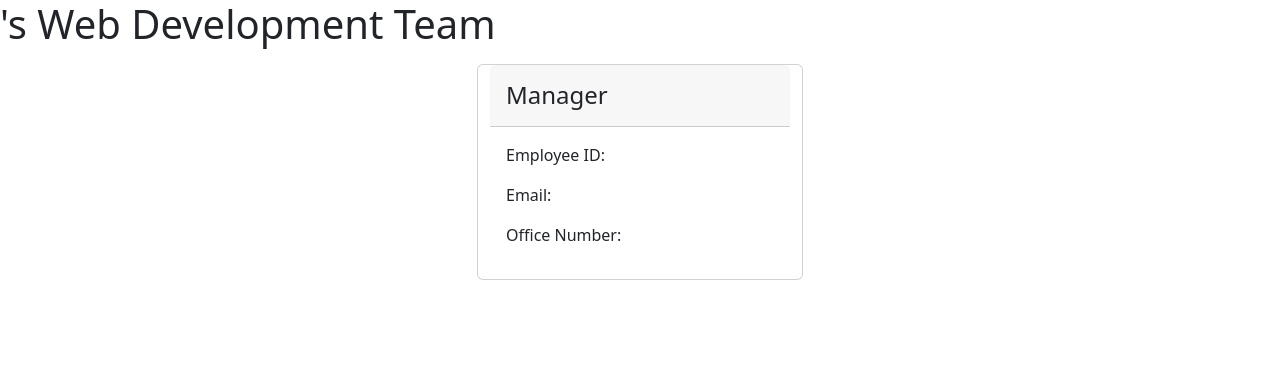
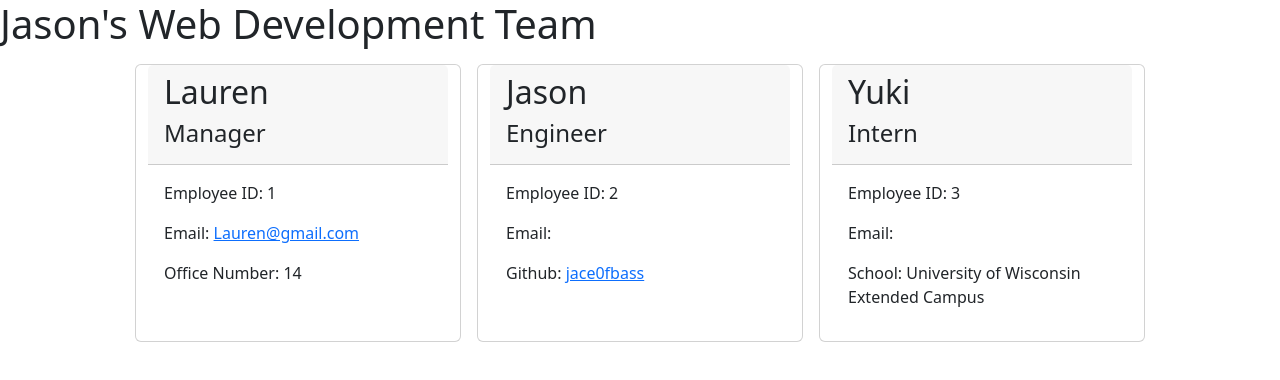
Before and after one commit to jace0fbass/team-profile-maker, a website: page dist/index.html in a window 1280 px wide. Drawn offline with nearby package versions, Linux system fonts and the light colour scheme.

Commit message:
I have updated the index.html file to include employee cards.

```diff
--- a/dist/index.html
+++ b/dist/index.html
@@ -10,20 +10,44 @@
 </head>
 <body>
     <header>
-        <h1> 's Web Development Team</h1>
+        <h1> Jason's Web Development Team</h1>
     </header>
     <main class="row justify-content-center">
         <article class="card col-3 m-2">
          <div class="card-header background">
-            <h2></h2>
+            <h2>Lauren</h2>
             <h4>Manager</h4>
          </div>
          <div class="card-body">
-         <p>Employee ID: </p>
-         <p>Email: <a href=mailto:"name"></a></p>
-         <p>Office Number: </p>
+         <p>Employee ID: 1</p>
+         <p>Email: <a href=mailto:"nah@gmail.com">Lauren@gmail.com</a></p>
+         <p>Office Number: 14</p>
         </div>
         </article>
+
+        <article class="card col-3 m-2">
+            <div class="card-header background">
+               <h2>Jason</h2>
+               <h4>Engineer</h4>
+            </div>
+            <div class="card-body">
+            <p>Employee ID: 2</p>
+            <p>Email: <a href=mailto:"jajones414@gmail.com"></a></p>
+            <p>Github: <a href="https://github.com/jace0fbass">jace0fbass</a></p>
+           </div>
+           </article>
+
+           <article class="card col-3 m-2">
+            <div class="card-header background">
+               <h2>Yuki</h2>
+               <h4>Intern</h4>
+            </div>
+            <div class="card-body">
+            <p>Employee ID: 3</p>
+            <p>Email: <a href=mailto:"fatCat@gmail.com"></a></p>
+            <p>School: University of Wisconsin Extended Campus</p>
+           </div>
+           </article>
     </main>
 </body>
 </html>
```
